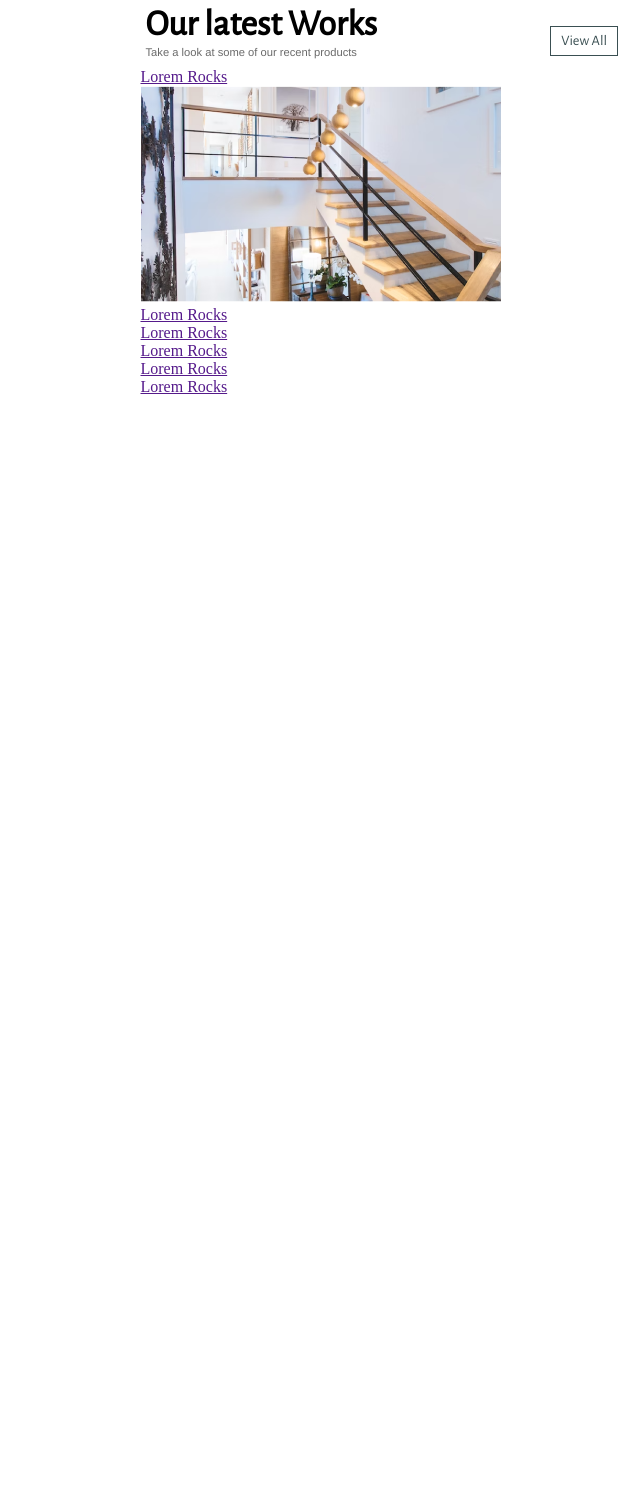
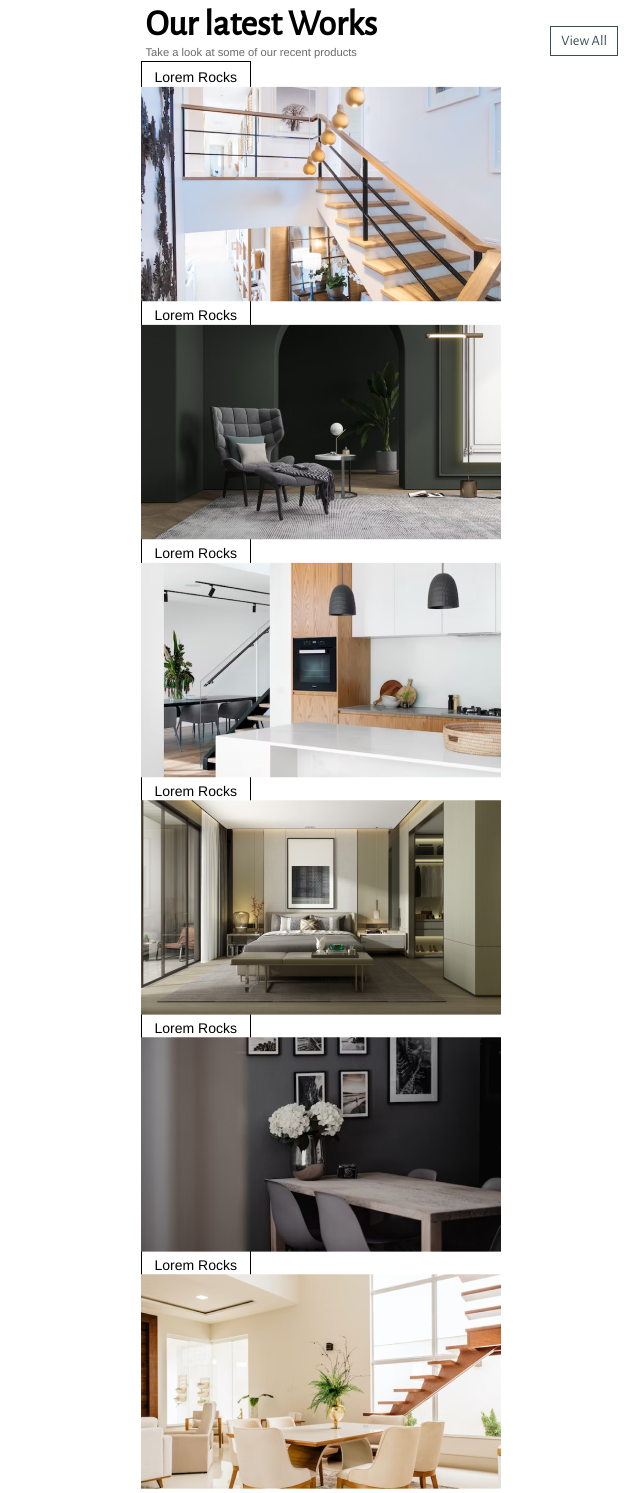
Before and after one commit to maylique/project_architekt, a plain HTML site: page index.html in a window 1280 px wide. Shown: the part 454-1947 px from the top of the page, without its empty margins (312-952 px from the left). Before the commit the page ends 850 px from the top, so only its background shows below. Drawn offline with Linux system fonts and the light colour scheme; a web font is replaced by a local one.

Commit message:
section 2

```diff
--- a/assets/css/style.css
+++ b/assets/css/style.css
@@ -76,7 +76,6 @@ html {
 .section2 {
     display: flex;
     flex-direction: column;
-
     width: 375px;
 }
 
@@ -101,6 +100,30 @@ html {
     position: absolute;
     right: 350px;
     top: 480px;
+}
 
+.rocks img {
+    position: relative;
+    display: inline-block;
 }
+
+.rocks a {
+    text-decoration: none;
+    color: black;
+    border:1px solid black;
+    padding: 7px 13px;
+    font-family: Helvetica, sans-serif;
+    font-size: 14px;
+}
+
+/* .rocks img::before {
+    content: '';
+    position: absolute;
+    top: 0;
+    left: 0;
+    width: 100%;
+    height: 100%;
+    background: rgba(0, 0, 255, 0.5);
+    z-index: 1;
+} */
 /* #02383AB2 */
--- a/index.html
+++ b/index.html
@@ -35,23 +35,23 @@
             </div>
             <div class="rocks">
                 <a href="">Lorem Rocks</a>
-                <img src="" alt="">
+                <img src="./assets/images/Link (3).png" alt="">
             </div>
             <div class="rocks">
                 <a href="">Lorem Rocks</a>
-                <img src="" alt="">
+                <img src="./assets/images/Link (2).png" alt="">
             </div>
             <div class="rocks">
                 <a href="">Lorem Rocks</a>
-                <img src="" alt="">
+                <img src="./assets/images/Link (6).png" alt="">
             </div>
             <div class="rocks">
                 <a href="">Lorem Rocks</a>
-                <img src="" alt="">
+                <img src="./assets/images/Link (4).png" alt="">
             </div>
             <div class="rocks">
                 <a href="">Lorem Rocks</a>
-                <img src="" alt="">
+                <img src="./assets/images/Link (1).png" alt="">
             </div>
 
         </div>
```
